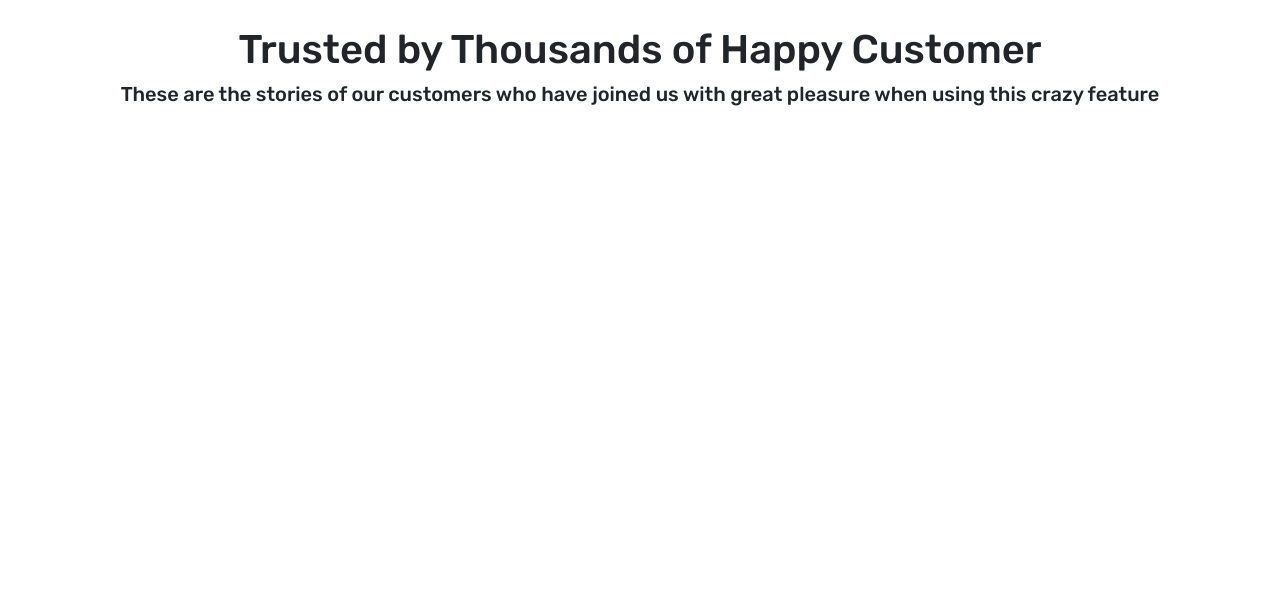
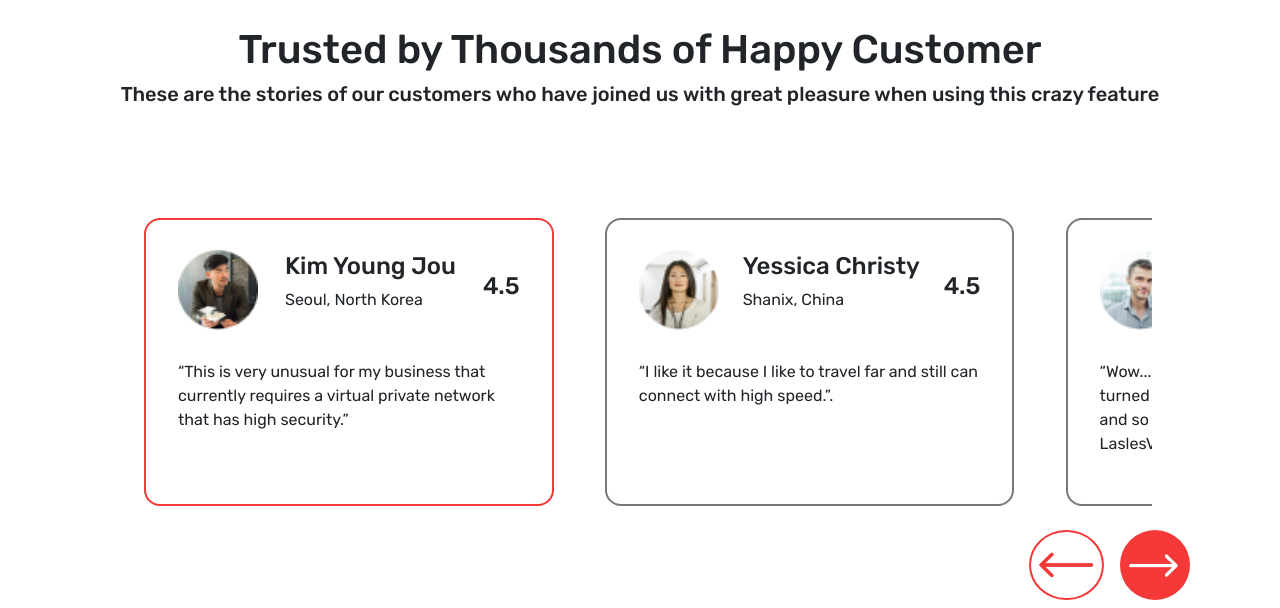
Before and after one commit to KhushpreetSadal/lasselsVPN, a plain HTML site: page index.html in a window 1280 px wide. Shown: the part 3565-4173 px from the top of the page. Before the commit the page ends 3767 px from the top, so only its background shows below. Drawn offline with nearby package versions, Linux system fonts and the light colour scheme.

Commit message:
made testimonial page

```diff
--- a/index.html
+++ b/index.html
@@ -121,7 +121,8 @@
     <section id="pricingpage">
       <div id="pricing" class="container ">
         <h1 class="text-center pricing-table-title">Choose Your Plan</h1>
-        <h5 class="text-center pricing-table-subtitle mb-5 pb-5">Let's choose the package that is best for you and explore it
+        <h5 class="text-center pricing-table-subtitle mb-5 pb-5">Let's choose the package that is best for you and
+          explore it
           happily and cheerfully.</h5>
 
         <div class="row column">
@@ -134,10 +135,10 @@
                 <h4 class="pricing-plan-cost ml-auto text-center m-5 ">Free Plan</h4>
                 <div class="d-flex justify-content-center w-100 align-content-center">
                   <ul class="pricing-plan-features">
-                  <li> <img  src="check-icon2.png" alt="">Unlimited Bandwitch</li>
-                  <li> <img  src="check-icon2.png" alt="">Encrypted Connection</li>
-                  <li> <img  src="check-icon2.png"  alt="">No Traffic Logs</li>
-                  <li> <img  src="check-icon2.png"  alt="">Works on All Devices</li>
+                    <li> <img src="check-icon2.png" alt="">Unlimited Bandwitch</li>
+                    <li> <img src="check-icon2.png" alt="">Encrypted Connection</li>
+                    <li> <img src="check-icon2.png" alt="">No Traffic Logs</li>
+                    <li> <img src="check-icon2.png" alt="">Works on All Devices</li>
                   </ul>
                 </div>
                 <h3 class="text-center margin1">Free</h3>
@@ -157,11 +158,11 @@
                 <h4 class="pricing-plan-cost ml-auto text-center m-5 ">Standard Plan</h4>
                 <div class="d-flex justify-content-center w-100 align-content-center">
                   <ul class="pricing-plan-features">
-                  <li> <img  src="check-icon2.png">Unlimited Bandwitch</li>
-                  <li> <img  src="check-icon2.png">Encrypted Connection</li>
-                  <li> <img  src="check-icon2.png">Yes Traffic Logs</li>
-                  <li> <img  src="check-icon2.png">Works on All Devices</li>
-                  <li> <img  src="check-icon2.png">Connect Anywhere</li>
+                    <li> <img src="check-icon2.png">Unlimited Bandwitch</li>
+                    <li> <img src="check-icon2.png">Encrypted Connection</li>
+                    <li> <img src="check-icon2.png">Yes Traffic Logs</li>
+                    <li> <img src="check-icon2.png">Works on All Devices</li>
+                    <li> <img src="check-icon2.png">Connect Anywhere</li>
                   </ul>
                 </div>
                 <h3 class="text-center margin2">$9 / mo</h3>
@@ -181,12 +182,12 @@
                 <h4 class="pricing-plan-cost ml-auto text-center m-5 ">Premium Plan</h4>
                 <div class="d-flex justify-content-center w-100 align-content-center">
                   <ul class="pricing-plan-features">
-                  <li><img  src="check-icon2.png">Unlimited Bandwitch</li>
-                  <li><img  src="check-icon2.png">Encrypted Connection</li>
-                  <li><img  src="check-icon2.png">Yes Traffic Logs</li>
-                  <li><img  src="check-icon2.png">Works on All Devices</li>
-                  <li><img  src="check-icon2.png">Connect Anywhere</li>
-                  <li><img  src="check-icon2.png">Get New Features</li>
+                    <li><img src="check-icon2.png">Unlimited Bandwitch</li>
+                    <li><img src="check-icon2.png">Encrypted Connection</li>
+                    <li><img src="check-icon2.png">Yes Traffic Logs</li>
+                    <li><img src="check-icon2.png">Works on All Devices</li>
+                    <li><img src="check-icon2.png">Connect Anywhere</li>
+                    <li><img src="check-icon2.png">Get New Features</li>
                   </ul>
                 </div>
                 <h3 class="text-center">$12 / mo</h3>
@@ -206,7 +207,8 @@
       <div id="location" class=" container d-flex justify-content-center align-content-center flex-column">
         <div class="text">
           <h1 class="text-center pricing-table-title">Huge Global Network of <br> Fast VPN</h1>
-      <h5 class="text-center pricing-table-subtitle mb-5 pb-5">See LaslesVPN everywhere to make it easier for you when you move locations.</h5>
+          <h5 class="text-center pricing-table-subtitle mb-5 pb-5">See LaslesVPN everywhere to make it easier for you
+            when you move locations.</h5>
         </div>
         <div class="img w-100 h-100">
           <img class="w-100 h-100" src="locations.svg" alt="">
@@ -223,14 +225,90 @@
 
     <section id="testimoniolspage">
       <div id="testimoniols" class="container mt-5">
+        <div class="content">
           <h1 class="text-center pricing-table-title">Trusted by Thousands of Happy Customer</h1>
-        <h5 class="text-center pricing-table-subtitle mb-5 pb-5">These are the stories of our customers who have joined us with great pleasure when using this crazy feature</h5>
+          <h5 class="text-center pricing-table-subtitle mb-5 pb-5">These are the stories of our customers who have
+            joined us with great pleasure when using this crazy feature</h5>
         </div>
+
+
+        <div class="carousal">
+
+          <div id="customer1" class="section mt-3 ">
+            <div class="users">
+              <img class="image" src="customer-1.png" alt="">
+              <div class="detail m-3">
+                <h4>Viezh Robert</h4>
+                <p>Warsaw, Poland</p>
+              </div>
+              <div class="stars">
+                <h4>4.5</h4>
+              </div>
+            </div>
+            <div class="reviews mt-3">
+              <p>
+                “Wow... I am very happy to use this VPN, it turned out to be more
+                than my expectations and so far there have been no problems.
+                LaslesVPN always the best”.
+              </p>
+            </div>
+          </div>
+
+          <div id="customer2" class="section mt-3 ">
+            <div class="users">
+              <img class="image" src="customer-2.png" alt="">
+              <div class="detail m-3">
+                <h4>Yessica Christy</h4>
+                <p>Shanix, China</p>
+              </div>
+              <div class="stars">
+                <h4>4.5</h4>
+              </div>
+            </div>
+            <div class="reviews mt-3">
+              <p>
+
+              “I like it because I like to travel far and still can connect with
+              high speed.”.
+
+              </p>
+            </div>
+          </div>
+
+          <div id="customer3" class="section mt-3 ">
+            <div class="users">
+              <img class="image" src="customer-3.png" alt="">
+              <div class="detail m-3">
+                <h4>Kim Young Jou</h4>
+                <p>Seoul, North Korea</p>
+              </div>
+              <div class="stars">
+                <h4>4.5</h4>
+              </div>
+            </div>
+            <div class="reviews mt-3">
+              <p>
+                “This is very unusual for my business that currently requires a
+                virtual private network that has high security.”
+              </p>
+            </div>
+          </div>
+
+
+
+        </div>
+        <div class="btns">
+          <button onclick="previous()" class="button2 m-2"><img src="Arrow-red.png" alt=""></button>
+          <button onclick="next()" class="button1 m-2" ><img src="arrow-white.png" alt=""></button>
+        </div>
+      </div>
+
     </section>
   </main>
 
 </body>
 <script src="https://cdn.jsdelivr.net/npm/bootstrap@5.3.2/dist/js/bootstrap.bundle.min.js"
   integrity="sha384-C6RzsynM9kWDrMNeT87bh95OGNyZPhcTNXj1NW7RuBCsyN/o0jlpcV8Qyq46cDfL" crossorigin="anonymous"></script>
+<script src="script.js"></script>
 
 </html>
--- /dev/null
+++ b/script.js
@@ -0,0 +1,101 @@
+userList = [
+  {
+    image: "customer-1.png",
+    name: "Viezh Robert",
+    location: "Warsaw, Poland",
+    ratings: "4.5",
+    review:
+      "“Wow... I am very happy to use this VPN, it turned out to be more than my expectations and so far there have been no problems. LaslesVPN always the best”.",
+  },
+  {
+    image: "customer-2.png",
+    name: "Viezh Robert",
+    location: "Warsaw, Poland",
+    ratings: "4.5",
+    review:
+      "“Wow... I am very happy to use this VPN, it turned out to be more than my expectations and so far there have been no problems. LaslesVPN always the best”.",
+  },
+  {
+    image: "customer-3.png",
+    name: "Viezh Robert",
+    location: "Warsaw, Poland",
+    ratings: "4.5",
+    review:
+      "“Wow... I am very happy to use this VPN, it turned out to be more than my expectations and so far there have been no problems. LaslesVPN always the best”.",
+  },
+];
+
+let counter = 0;
+let customer1 = document.getElementById("customer1");
+let customer2 = document.getElementById("customer2");
+let customer3 = document.getElementById("customer3");
+
+customer1.style.left = `90%`;
+customer2.style.left = `45%`;
+customer3.style.left = `0%`;
+
+customer3.style.border = '2px solid #f53838'
+
+const next = () => {
+  if (counter == 0) {
+    customer1.style.transform = `translateX(-112%)`;
+    customer2.style.transform = `translateX(-112%)`;
+    customer3.style.transform = `translateX(226%)`;
+
+    customer2.style.border = '2px solid #f53838'
+    customer3.style.border ='2px solid #76787a'
+
+    counter++
+  } else if(counter == 1){
+    customer1.style.transform = `translateX(-225%)`;
+    customer2.style.transform = `translateX(+113%)`;
+    customer3.style.transform = `translateX(113%)`;
+
+    customer1.style.border = '2px solid #f53838'
+    customer2.style.border ='2px solid #76787a'
+
+
+    counter++
+  }else if(counter == 2){
+    customer1.style.transform = `translateX(0%)`;
+    customer2.style.transform = `translateX(0%)`;
+    customer3.style.transform = `translateX(0%)`;
+
+
+    customer3.style.border = '2px solid #f53838'
+    customer1.style.border ='2px solid #76787a'
+
+    counter = 0
+  }
+}
+
+const previous = () => {
+  if (counter == 0) {
+    customer1.style.transform = `translateX(-225%)`;
+    customer2.style.transform = `translateX(+113%)`;
+    customer3.style.transform = `translateX(113%)`;
+
+    customer1.style.border = '2px solid #f53838'
+    customer3.style.border ='2px solid #76787a'
+
+    counter++
+  } else if(counter == 1){
+    customer1.style.transform = `translateX(-112%)`;
+    customer2.style.transform = `translateX(-112%)`;
+    customer3.style.transform = `translateX(226%)`;
+
+    customer2.style.border = '2px solid #f53838'
+    customer1.style.border ='2px solid #76787a'
+
+    counter++
+  }else if(counter == 2){
+    customer1.style.transform = `translateX(0%)`;
+    customer2.style.transform = `translateX(0%)`;
+    customer3.style.transform = `translateX(0%)`;
+
+    customer3.style.border = '2px solid #f53838'
+    customer2.style.border ='2px solid #76787a'
+
+    counter = 0
+  }
+};
--- a/style.css
+++ b/style.css
@@ -211,3 +211,57 @@ padding-left: 0px;
 #location .sponsers img:hover{
     filter: brightness(-10%);
 }
+
+/* #testimonials */
+#testimoniols .carousal{
+    width: 80vw;
+    margin: auto;
+    height:20rem ;
+    position: relative;
+    overflow: hidden;
+
+
+}
+
+#testimoniols .section{
+    background-color: white;
+    width: 40%;
+    height: 90%;
+    margin: 1rem;
+    position: absolute;
+    border: #76787a 2px solid;
+    padding: 1rem 2rem;
+    border-radius: 1rem;
+    transition: .5s all ease-in;
+}
+#testimoniols .section .users{
+    display: flex;
+    align-items: center;
+    justify-content: space-between;
+}
+#testimoniols .section .image{
+    width: 5rem;
+    height: 5rem;
+}
+#testimoniols .btns{
+    display: flex;
+    justify-content: end;
+    width: 100%;
+
+}
+#testimoniols .btns img{
+    width: 4rem;
+}
+#testimoniols  .button1{
+    background-color: #f53838;
+    border: none;
+    border-radius: 50%;
+    padding: .5rem .2rem;
+
+}
+#testimoniols  .button2{
+    background-color: white;
+    border: 2px solid #f53838 ;
+    border-radius: 50%;
+    padding: .5rem 0.2em;
+}
```
Also changed, not shown: Arrow-red.png (added), arrow-white.png (added). Lines whose indentation alone changed are shown as unchanged.
